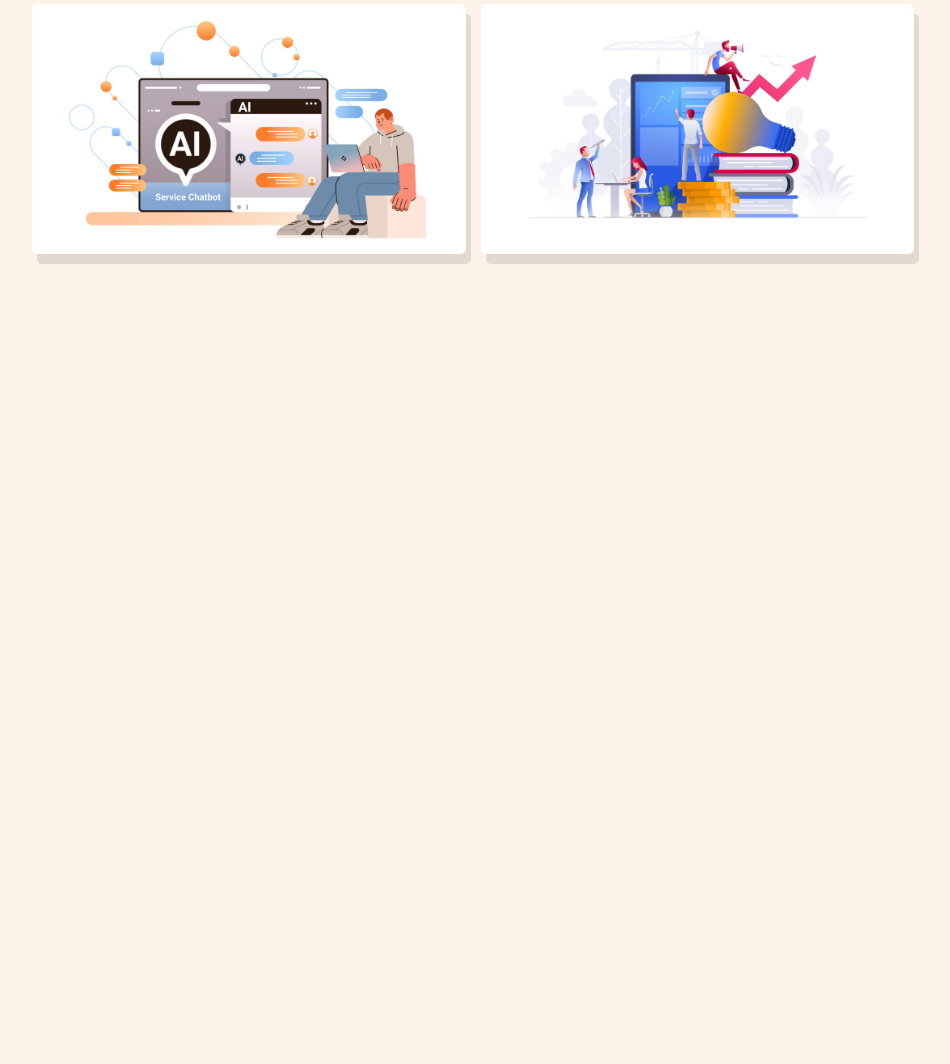
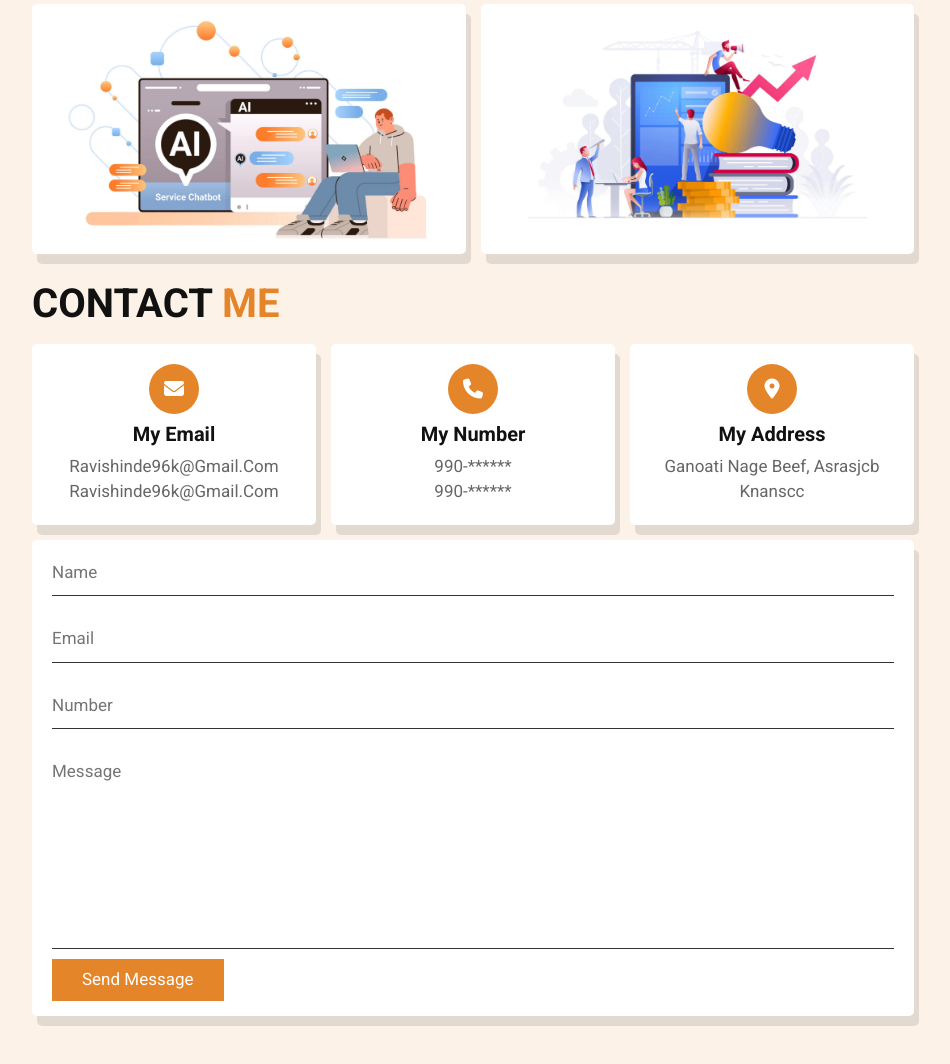
Before and after one commit to raviraj-shinde/MyPortfolio, a plain HTML site: page index.html in a window 1280 px wide. Shown: the part 3885-4949 px from the top of the page, without its empty margins (317-1267 px from the left). Before the commit the page ends 4149 px from the top, so only its background shows below. Drawn offline with Linux system fonts and the light colour scheme.

Commit message:
created temp contact section

```diff
--- a/css/style.css
+++ b/css/style.css
@@ -499,10 +499,88 @@ header .follow a:hover {
     color: #fff;
 }
 
+.contact .icons-container{
+    display: flex;
+    gap: 1.5rem;
+    flex-wrap: wrap;
+    padding-bottom: 2rem;
+}
 
+.contact .icons-container .icons{
+    flex: 1 1 25rem;
+    text-align: center;
+    padding: 2rem;
+    background: #fff;
+    box-shadow: 0.5rem 1rem rgba(0, 0, 0, .1);
+    border-radius: .5rem;
+}
 
+.contact .icons-container .icons i{
+    height:  5rem;
+    width: 5rem;
+    line-height: 5rem;
+    font-size: 2rem;
+    background: var(--main-color);
+    color: #fff;
+    border-radius: 50%;
+}
 
+.contact .icons-container .icons h3{
+    color: #111;
+    font-size: 2rem;
+    padding: .5rem 0;
+}
 
+.contact .icons-container .icons p{
+    color: #666;
+    font-size: 1.7rem;
+}
+
+.contact .row {
+    display: flex;
+    flex-wrap: wrap;
+    gap: 1.5rem;
+}
+
+.contact .row form{
+    flex: 1 1 55rem;
+    background: #fff;
+    padding: 0 2rem;
+    box-shadow: 0.5rem 1rem rgba(0, 0, 0, .1);
+    border-radius: .5rem;
+}
+
+.contact .row form .box,
+.contact .row form textarea{
+    width: 100%;
+    border-bottom: .1rem solid #333;
+    color: #333;
+    font-size: 1.7rem;
+    text-transform: none;
+    padding: 1rem 0 ;
+    margin: 1rem 0;
+ }
+
+ .contact .row form .box:focus,
+.contact .row form textarea:focus{
+    border-color: var(--main-color);
+}
+
+.contact .row form .box::placeholder,
+.contact .row form textarea::placeholder{
+    text-transform: capitalize;
+}
+
+.contact .row form textarea{
+    height: 20rem;
+    resize: none;
+}
+
+.contact .row form .btn{
+    margin-top: 0;
+    margin-bottom: 1.5rem;
+
+}
 
 
 /* media Queries */
--- a/index.html
+++ b/index.html
@@ -291,7 +291,6 @@
             </p>
           </div>
         </div>
-
       </div>
     </section>
 
@@ -300,14 +299,12 @@
     <!-- portfolio section starts -->
 
     <section class="portfolio" id="portfolio">
-
-        <h1 class="heading"><span> my </span> poertfolio </h1>
+      <h1 class="heading"><span> my </span> poertfolio</h1>
 
       <div class="box-container">
-
         <div class="box">
-                <img src="images/image-1.jpg" alt="img not available">
-                <h3> project 01 </h3>
+          <img src="images/image-1.jpg" alt="img not available" />
+          <h3>project 01</h3>
           <div class="icons">
             <a href="#" class="fas fa-link"></a>
             <a href="#" class="fas fa-share"></a>
@@ -316,8 +313,8 @@
         </div>
 
         <div class="box">
-                <img src="images/image-2.jpg" alt="img not available">
-                <h3> project 02 </h3>
+          <img src="images/image-2.jpg" alt="img not available" />
+          <h3>project 02</h3>
           <div class="icons">
             <a href="#" class="fas fa-link"></a>
             <a href="#" class="fas fa-share"></a>
@@ -326,8 +323,8 @@
         </div>
 
         <div class="box">
-                <img src="images/image-3.jpg" alt="img not available">
-                <h3> project 03 </h3>
+          <img src="images/image-3.jpg" alt="img not available" />
+          <h3>project 03</h3>
           <div class="icons">
             <a href="#" class="fas fa-link"></a>
             <a href="#" class="fas fa-share"></a>
@@ -336,8 +333,8 @@
         </div>
 
         <div class="box">
-                <img src="images/image-4.jpg" alt="img not available">
-                <h3> project 04 </h3>
+          <img src="images/image-4.jpg" alt="img not available" />
+          <h3>project 04</h3>
           <div class="icons">
             <a href="#" class="fas fa-link"></a>
             <a href="#" class="fas fa-share"></a>
@@ -346,8 +343,8 @@
         </div>
 
         <div class="box">
-                <img src="images/image-5.jpg" alt="img not available">
-                <h3> project 05 </h3>
+          <img src="images/image-5.jpg" alt="img not available" />
+          <h3>project 05</h3>
           <div class="icons">
             <a href="#" class="fas fa-link"></a>
             <a href="#" class="fas fa-share"></a>
@@ -356,25 +353,58 @@
         </div>
 
         <div class="box">
-                <img src="images/image-6.jpg" alt="img not available">
-                <h3> project 06 </h3>
+          <img src="images/image-6.jpg" alt="img not available" />
+          <h3>project 06</h3>
           <div class="icons">
             <a href="#" class="fas fa-link"></a>
             <a href="#" class="fas fa-share"></a>
             <a href="#" class="fas fa-search"></a>
           </div>
         </div>
-
       </div>
-
     </section>
 
     <!-- portfolio section ends -->
 
     <!-- contact section starts -->
+
+    <section class="contact" id="contact">
+      <h1 class="heading">contact <span> me </span></h1>
+      <div class="icons-container">
+        <div class="icons">
+          <i class="fas fa-envelope"></i>
+          <h3>my email</h3>
+          <p>ravishinde96k@gmail.com</p>
+          <p>ravishinde96k@gmail.com</p>
+        </div>
+        <div class="icons">
+          <i class="fas fa-phone"></i>
+          <h3>my number</h3>
+          <p>990-******</p>
+          <p>990-******</p>
+        </div>
+        <div class="icons">
+          <i class="fas fa-map-marker-alt"></i>
+          <h3>my address</h3>
+          <p>Ganoati nage beef, asrasjcb knanscc</p>
+        </div>
+
+        <div class="row">
+          <form action="">
+            <input type="text" placeholder="name" class="box">
+            <input type="email" placeholder="email" class="box">
+            <input type="number" placeholder="number" class="box">
+
+            <textarea name="" placeholder="message" id="" cols="30" rows="10"></textarea>
+
+            <input type="submit" class="btn" value="send message">
+          </form>
+        </div>
+
+      </div>
+    </section>
+
     <!-- contact section ends -->
-
-
 
     <!--  Custom js file link-->
     <script src="./js/script.js"></script>
```
Lines whose indentation alone changed are shown as unchanged.
